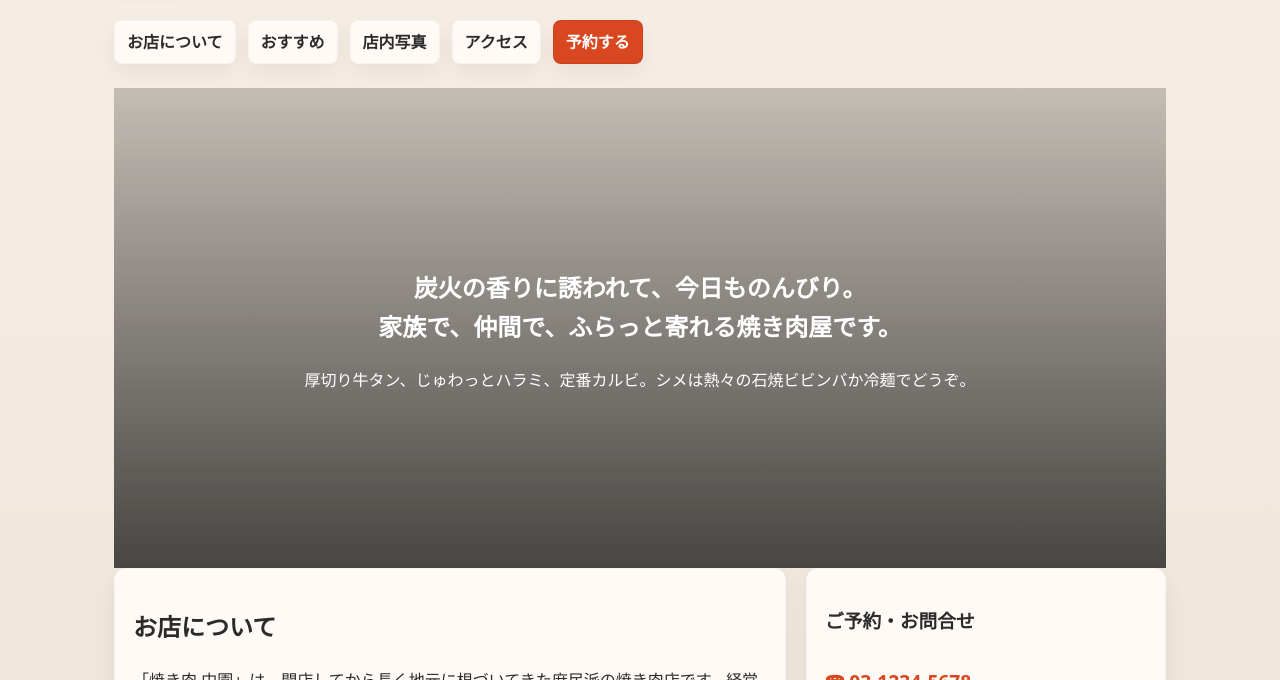
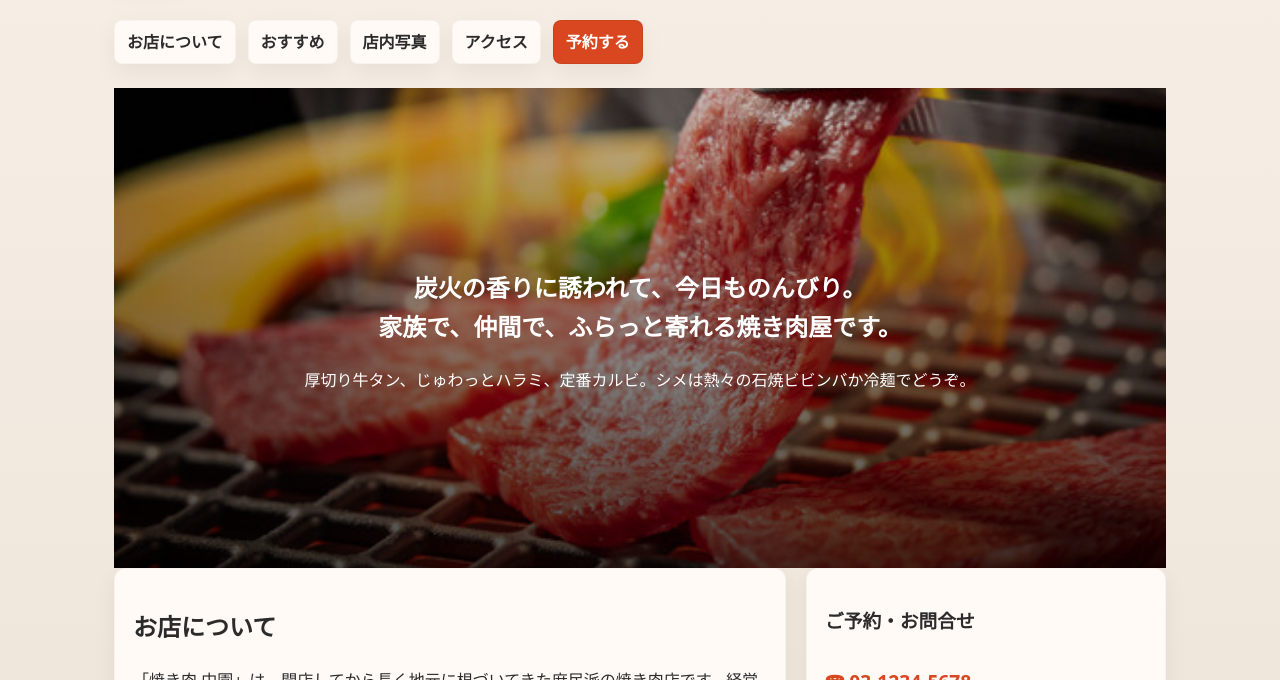
Before and after one commit to ryoto-6174/yakiniku, a plain HTML site: page index.html in a window 1280 px wide. Shown: the part 120-800 px from the top of the page. Drawn offline with Linux system fonts and the light colour scheme.

Commit message:
Update index.html

```diff
--- a/index.html
+++ b/index.html
@@ -42,7 +42,7 @@
     /* --- ヒーローセクション全体調整 --- */
 .hero {
   position: relative;
-  background-image: url('./your-hero-image.jpg'); /* ←ここはあなたの画像パス */
+  background-image: url('./yakiniku main image.jpg'); /* ←ここはあなたの画像パス */
   background-size: cover;
   background-position: center;
   color: white;
```
